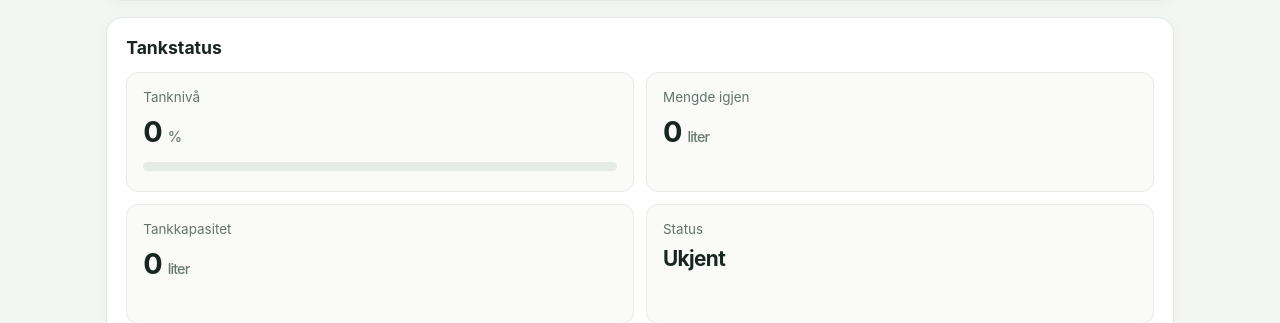
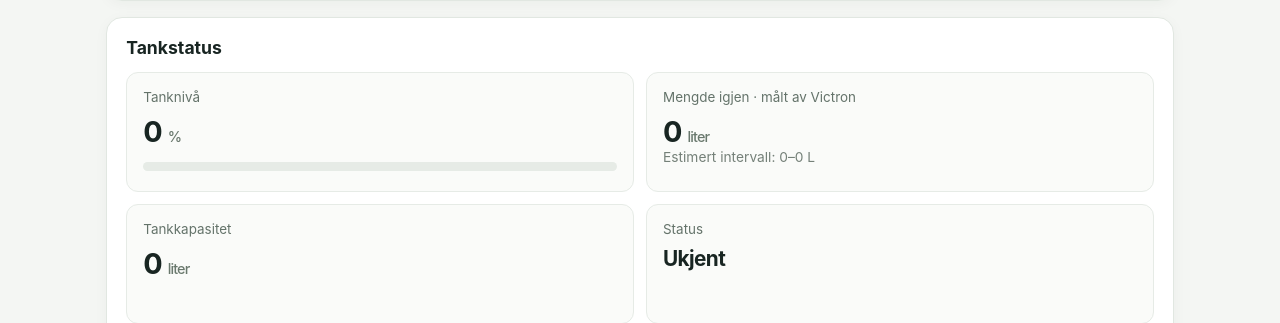
Before and after one commit to Holter12/hyttestatus, a FastAPI app: template backend/app/templates/index.html in a window 1280 px wide. Shown: the part 1474-1797 px from the top of the page. Run offline with FastAPI, Linux system fonts and the light colour scheme; the template is opened without the code that fills it, so the values that code supplies are empty.

Commit message:
Show tank level as an estimated 10-liter interval

```diff
--- a/backend/app/templates/index.html
+++ b/backend/app/templates/index.html
@@ -130,8 +130,13 @@
           {% endif %}
         </div>
         <div class="metric">
-          <div class="label">Mengde igjen</div>
+          <div class="label">Mengde igjen · målt av Victron</div>
           <div class="value">{{ '%.0f'|format(status.tank_remaining_liters) if status.tank_remaining_liters is not none else '—' }} <span class="unit">liter</span></div>
+          {% if status.tank_remaining_liters is not none %}
+          <div class="subtle">Estimert intervall:
+            {{ '%.0f'|format([0, status.tank_remaining_liters - 5]|max) }}–{{ '%.0f'|format([status.tank_capacity_liters, status.tank_remaining_liters + 5]|min if status.tank_capacity_liters is not none else status.tank_remaining_liters + 5) }} L
+          </div>
+          {% endif %}
         </div>
         <div class="metric">
           <div class="label">Tankkapasitet</div>
@@ -212,7 +217,8 @@
             x.font='11px sans-serif';x.fillStyle='#758179';x.strokeStyle='#e2e8e2';
             for(let i=0;i<=4;i++){const y=T+ph*i/4;x.beginPath();x.moveTo(L,y);x.lineTo(w-R,y);x.stroke();x.fillText((hi-(hi-lo)*i/4).toFixed(0),2,y+4);}
             x.strokeStyle='#237b52';x.lineWidth=2;x.beginPath();
-            pts.forEach((p,i)=>{if(i===0)x.moveTo(px(p.timestamp),py(p.liters));else x.lineTo(px(p.timestamp),py(p.liters));});x.stroke();
+            // Tankmåleren har ca. 10 L oppløsning: vis hvert målepunkt som et trinn.
+            pts.forEach((p,i)=>{if(i===0)x.moveTo(px(p.timestamp),py(p.liters));else{x.lineTo(px(p.timestamp),py(pts[i-1].liters));x.lineTo(px(p.timestamp),py(p.liters));}});x.stroke();
             [pts[0],pts[pts.length-1]].forEach(p=>{x.fillStyle='#237b52';x.beginPath();x.arc(px(p.timestamp),py(p.liters),3,0,Math.PI*2);x.fill();});
             x.fillStyle='#758179';x.font='10px sans-serif';
             x.fillText(new Date(t0).toLocaleDateString('no-NO',{day:'2-digit',month:'2-digit'}),L,h-12);
@@ -220,7 +226,7 @@
             x.fillText(endLabel,w-R-28,h-12);
           }
           c._tankChartState=tankChartState;
-          tankNote.textContent=pts.length?'Viser '+pts.length+' målepunkter. Hold musepekeren over grafen eller trykk for dato og liter. Differansen er et estimat basert på tanknivå; påfylling og målevariasjoner påvirker resultatet.':(data.note||'Ingen historiske tankmålinger tilgjengelig i VRM for denne perioden.');
+          tankNote.textContent=pts.length?'Viser '+pts.length+' målepunkter som trinn (ca. 10 L oppløsning). Hold musepekeren over grafen eller trykk for dato og liter. Differansen er et estimat; påfylling og målevariasjoner påvirker resultatet.':(data.note||'Ingen historiske tankmålinger tilgjengelig i VRM for denne perioden.');
         }catch(e){tankNote.textContent='Tankhistorikk kunne ikke hentes: '+e.message;}
       }
       const tankCanvas=document.getElementById('tank-history-chart');
```
